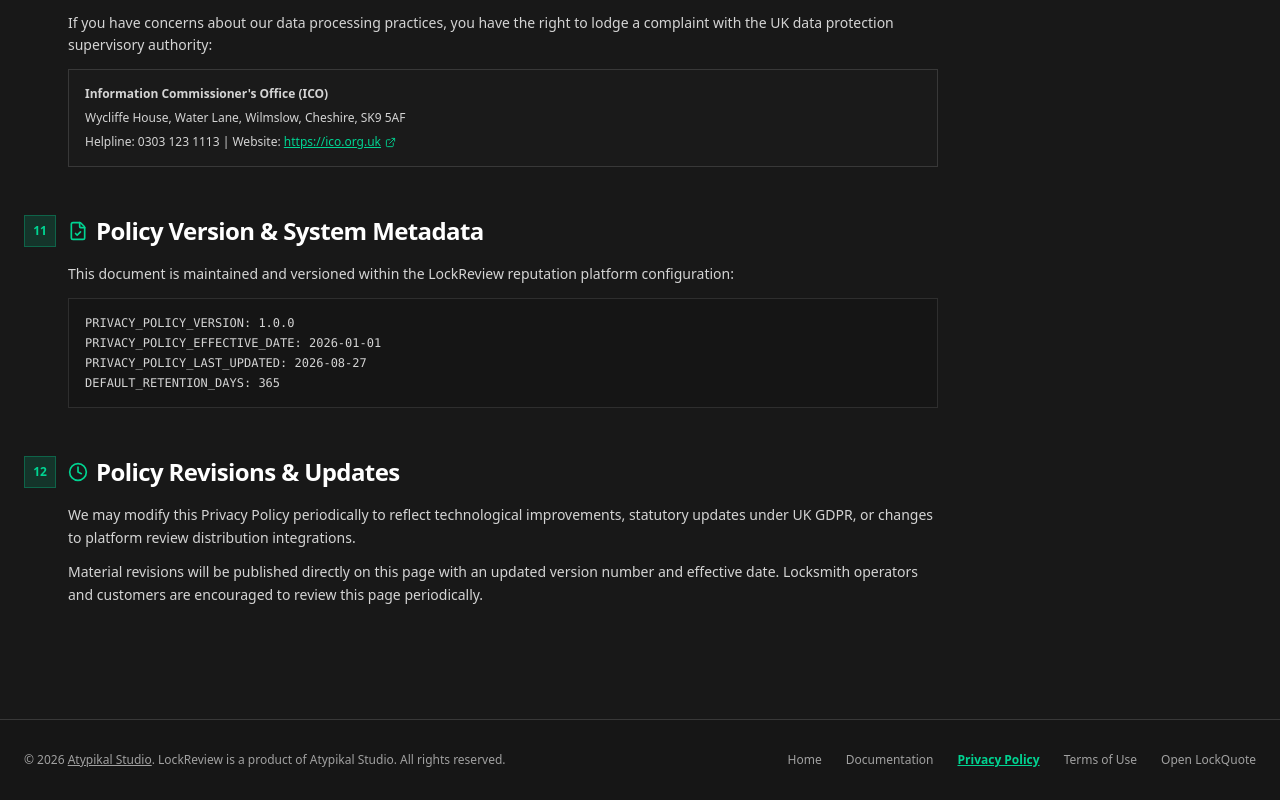
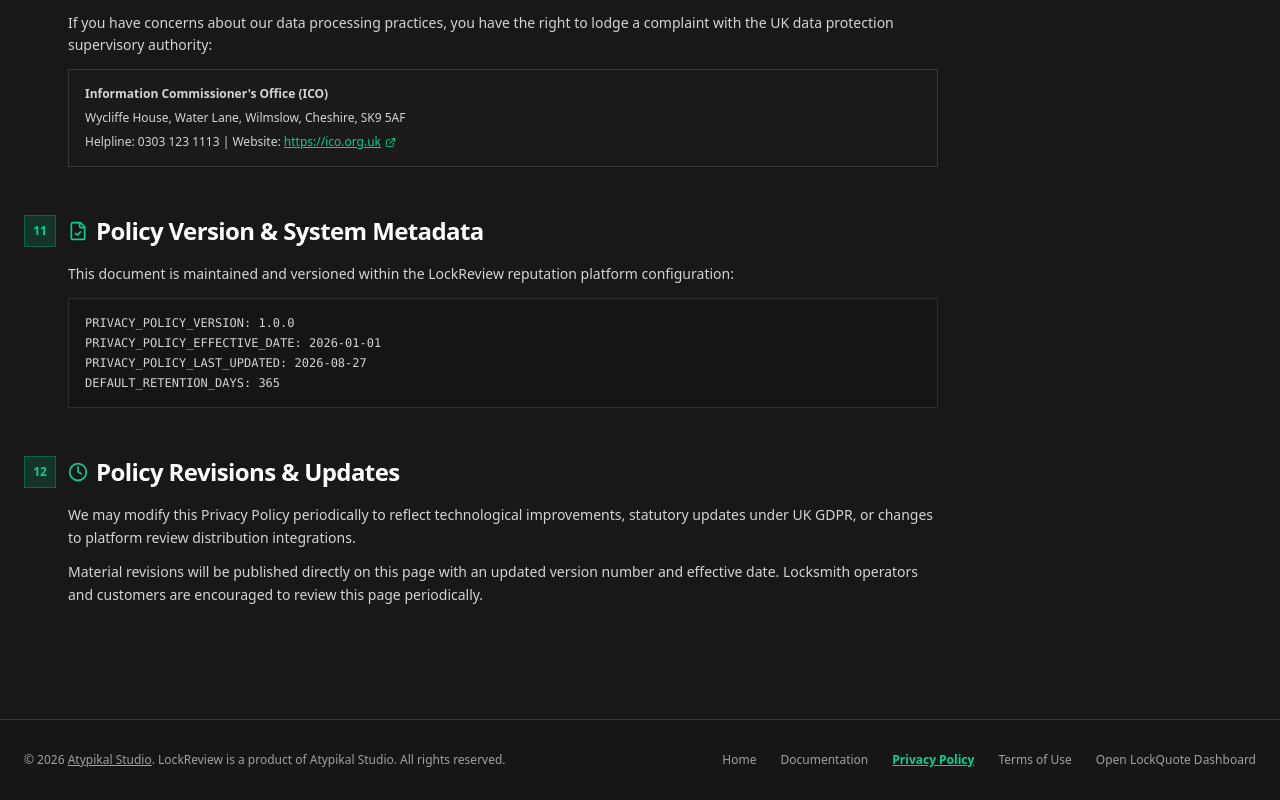
Before and after one commit to kevinmclarkeCOBOLdev/Locksmith-Review-Generation-Reputation-Management, a Next.js app: page /privacy-policy in a window 1280 px wide. Shown: the part 3249-4049 px from the top of the page. Built offline with nearby package versions, Linux system fonts and the light colour scheme.

Commit message:
refactor: update auth cookie domain handling, streamline dashboard UI, and normalize external link paths

```diff
--- a/src/app/(dashboard)/dashboard/page.tsx
+++ b/src/app/(dashboard)/dashboard/page.tsx
@@ -32,15 +32,9 @@
       {/* 1. Header & Actions */}
       <div className="flex flex-col md:flex-row md:items-center md:justify-between gap-4 border-b border-slate-200 dark:border-[#2a2a2a] pb-6">
         <div>
-          <div className="flex items-center gap-3">
-            <h1 className="text-2xl md:text-3xl font-black tracking-tight text-slate-900 dark:text-white">
-              Reputation Overview
-            </h1>
-            <Badge variant="outline" className="hidden sm:inline-flex items-center gap-1.5 py-0.5 text-xs font-semibold">
-              <span className="w-2 h-2 rounded-full bg-emerald-500 animate-pulse"></span>
-              MySQL Live
-            </Badge>
-          </div>
+          <h1 className="text-2xl md:text-3xl font-black tracking-tight text-slate-900 dark:text-white">
+            Reputation Overview
+          </h1>
           <p className="text-sm text-slate-600 dark:text-neutral-400 mt-1">
             Real-time review generation, response rates, and Google Reviews conversion metrics for{' '}
             <strong className="text-slate-800 dark:text-neutral-200">{context.tenant.name}</strong>.
--- a/src/app/(dashboard)/layout.tsx
+++ b/src/app/(dashboard)/layout.tsx
@@ -91,7 +91,7 @@
   return (
     <div className="flex h-screen overflow-hidden bg-slate-50 dark:bg-[#1c1c1c] text-slate-900 dark:text-neutral-100 font-sans transition-colors duration-200">
       {/* Sidebar */}
-      <aside className="w-64 border-r border-slate-200 dark:border-[#333333] bg-white dark:bg-[#161616] flex flex-col justify-between shrink-0 hidden md:flex h-screen overflow-y-auto">
+      <aside className="w-[20.06rem] border-r border-slate-200 dark:border-[#333333] bg-white dark:bg-[#161616] flex flex-col justify-between shrink-0 hidden md:flex h-screen overflow-y-auto">
         <div className="p-6 space-y-6">
           {/* Logo & Ecosystem Badge */}
           <div className="flex items-center gap-3">
@@ -173,12 +173,12 @@
               </span>
             </div>
             <SidebarLink
-              href="https://lockquote.atypikalstudio.dev"
+              href="https://lockquote.atypikalstudio.dev/dashboard/"
               icon={<ExternalLink size={18} />}
               target="_blank"
               rel="noopener noreferrer"
             >
-              Open LockQuote
+              Open LockQuote Dashboard
             </SidebarLink>
           </nav>
         </div>
@@ -187,7 +187,7 @@
         <div className="p-5 border-t border-slate-200 dark:border-[#333333] bg-slate-50 dark:bg-[#121212] space-y-4">
           <div className="flex items-center justify-between">
             <span className="text-xs font-semibold text-slate-500 dark:text-neutral-400">Appearance</span>
-            <ThemeToggle />
+            <ThemeToggle iconOnly />
           </div>
 
           <div className="flex items-center justify-between gap-3 pt-2 border-t border-slate-200 dark:border-[#262626]">
@@ -237,7 +237,7 @@
             <h1 className="font-extrabold text-sm text-slate-900 dark:text-white">LockReview</h1>
           </div>
           <div className="flex items-center gap-3">
-            <ThemeToggle />
+            <ThemeToggle iconOnly />
             <button
               onClick={handleLogout}
               className="text-xs font-bold text-rose-600 dark:text-rose-400 hover:underline cursor-pointer"
--- a/src/app/api/auth/login/route.ts
+++ b/src/app/api/auth/login/route.ts
@@ -112,12 +112,17 @@
       },
     });
 
+    const host = req.headers.get('host') || '';
+    const isAtypikalDomain = host.includes('atypikalstudio.dev');
+    const cookieDomain = process.env.COOKIE_DOMAIN || (isAtypikalDomain ? '.atypikalstudio.dev' : undefined);
+
     response.cookies.set('session', token, {
       httpOnly: true,
-      secure: process.env.NODE_ENV === 'production',
+      secure: isAtypikalDomain,
       sameSite: 'lax',
       maxAge: 24 * 60 * 60, // 24 hours
       path: '/',
+      ...(cookieDomain ? { domain: cookieDomain } : {}),
     });
 
     return response;
--- a/src/app/api/auth/logout/route.ts
+++ b/src/app/api/auth/logout/route.ts
@@ -33,12 +33,17 @@
       message: 'Signed out successfully',
     });
 
+    const host = req.headers.get('host') || '';
+    const isAtypikalDomain = host.includes('atypikalstudio.dev');
+    const cookieDomain = process.env.COOKIE_DOMAIN || (isAtypikalDomain ? '.atypikalstudio.dev' : undefined);
+
     response.cookies.set('session', '', {
       httpOnly: true,
-      secure: process.env.NODE_ENV === 'production',
+      secure: isAtypikalDomain,
       sameSite: 'lax',
       maxAge: 0,
       path: '/',
+      ...(cookieDomain ? { domain: cookieDomain } : {}),
     });
 
     return response;
--- a/src/components/compliance/PrivacyPolicyView.tsx
+++ b/src/components/compliance/PrivacyPolicyView.tsx
@@ -476,12 +476,12 @@
               Terms of Use
             </Link>
             <Link
-              href="https://lockquote.atypikalstudio.dev"
+              href="https://lockquote.atypikalstudio.dev/dashboard/"
               target="_blank"
               rel="noopener noreferrer"
               className="hover:text-[#00d492] transition-colors"
             >
-              Open LockQuote
+              Open LockQuote Dashboard
             </Link>
           </div>
         </div>
--- a/src/components/compliance/TermsOfUseView.tsx
+++ b/src/components/compliance/TermsOfUseView.tsx
@@ -456,12 +456,12 @@
               Terms of Use
             </Link>
             <Link
-              href="https://lockquote.atypikalstudio.dev"
+              href="https://lockquote.atypikalstudio.dev/dashboard/"
               target="_blank"
               rel="noopener noreferrer"
               className="hover:text-[#00d492] transition-colors"
             >
-              Open LockQuote
+              Open LockQuote Dashboard
             </Link>
           </div>
         </div>
--- a/src/components/documentation/DocumentationView.tsx
+++ b/src/components/documentation/DocumentationView.tsx
@@ -381,12 +381,12 @@
               Terms of Use
             </Link>
             <Link
-              href="https://lockquote.atypikalstudio.dev"
+              href="https://lockquote.atypikalstudio.dev/dashboard/"
               target="_blank"
               rel="noopener noreferrer"
               className="hover:text-[#00d492] transition-colors"
             >
-              Open LockQuote
+              Open LockQuote Dashboard
             </Link>
           </div>
         </div>
```
